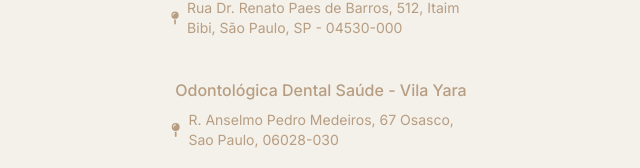
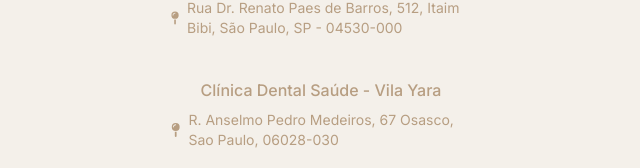
Before and after one commit to VictorMattosWeb/temp-gamboard, a Next.js app: page /localizacoes in a window 1280 px wide. Shown: the part 460-628 px from the top of the page, without its empty margins (319-959 px from the left). Built offline with nearby package versions, Linux system fonts and the light colour scheme.

Commit message:
correção titulo da clinica

```diff
--- a/src/constants/localizacoes.tsx
+++ b/src/constants/localizacoes.tsx
@@ -138,7 +138,7 @@
         },
       },
       tag: "h2",
-      text: "Odontológica Dental Saúde - Vila Yara",
+      text: "Clínica Dental Saúde - Vila Yara",
       className:
         "bg-transparent py-0 font-medium text-md text-[#B79E82] w-full mx-auto text-nowrap",
     },
```
